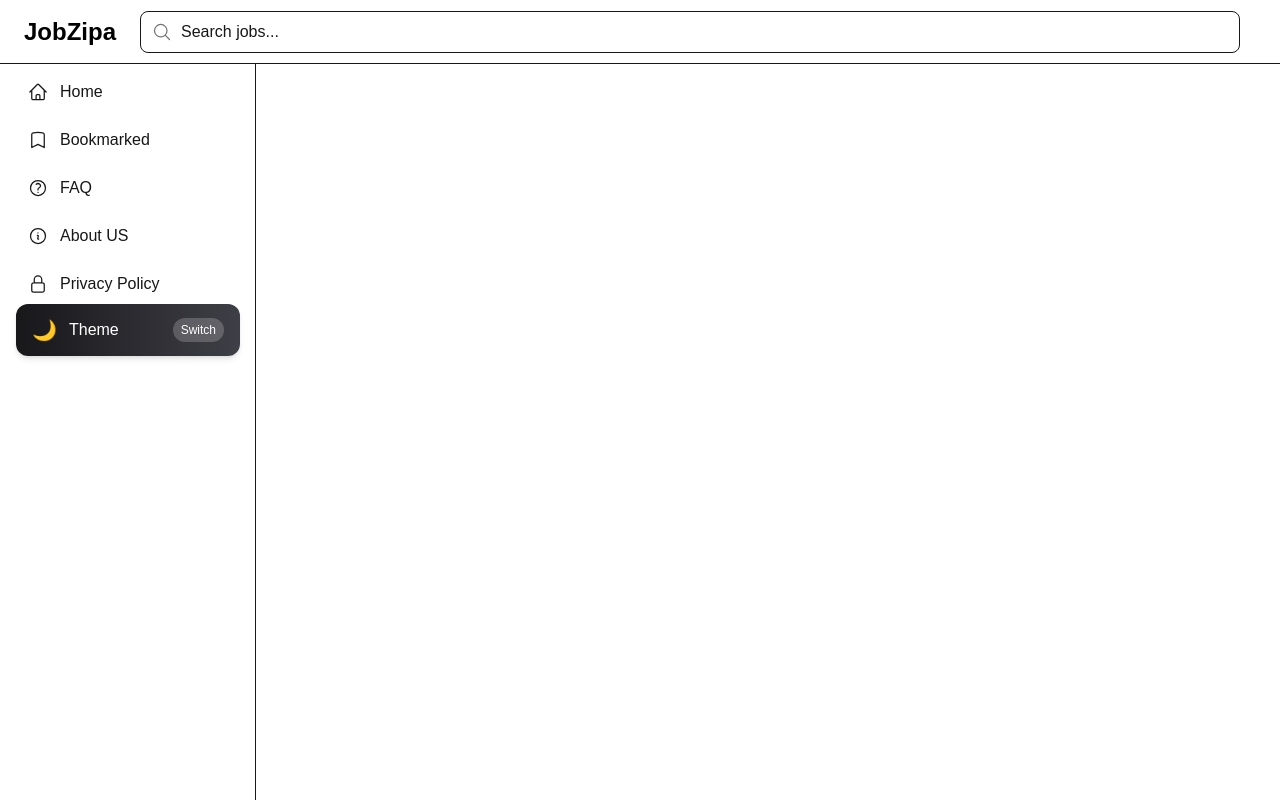
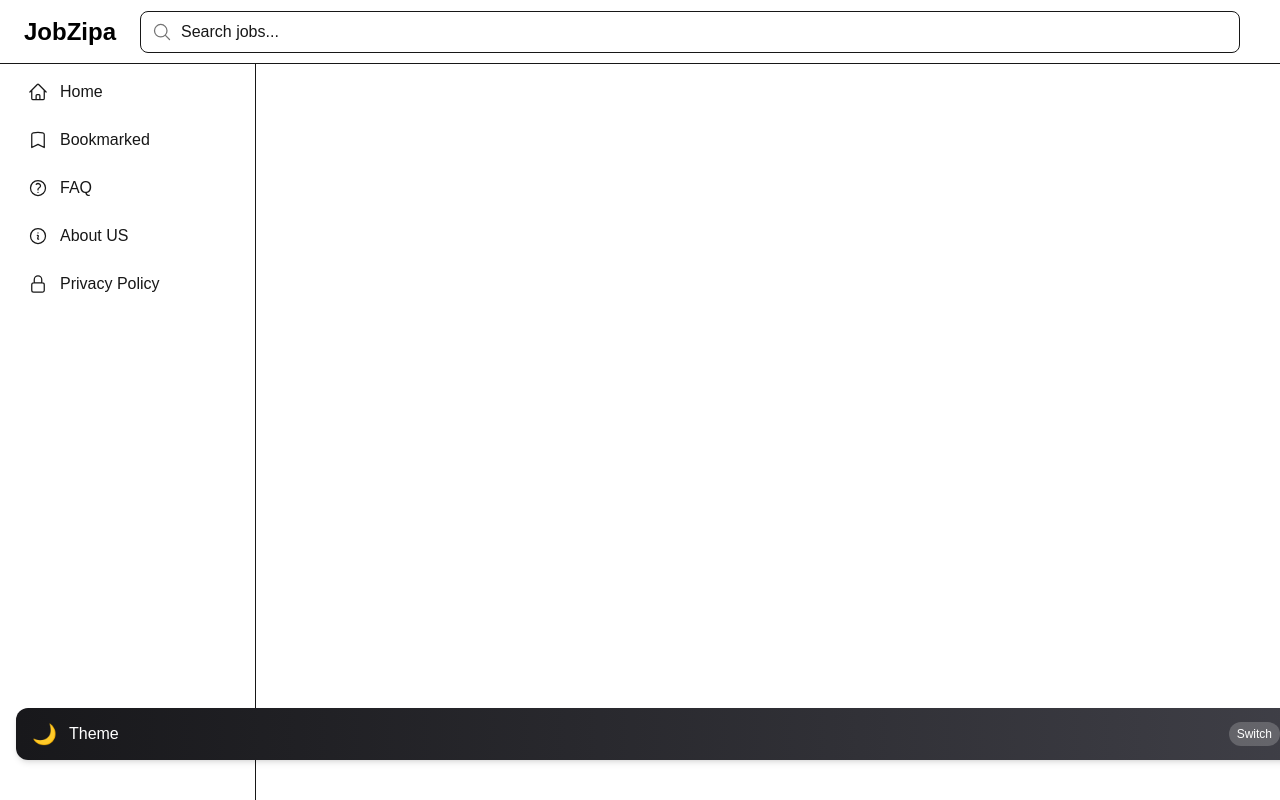
Before and after one commit to jordanyaaron/jobzipa, a Next.js app: page / in a window 1280 px wide. Built offline with nearby package versions, Linux system fonts and the light colour scheme.

Commit message:
theme button

```diff
--- a/components/sidebars/Sidebar.tsx
+++ b/components/sidebars/Sidebar.tsx
@@ -95,7 +95,11 @@ const Sidebar = ({ toggleDrawer }: SidebarProps) => {
           );
         })}
       </nav>
-      <div className="flex-1" />
+      <div
+          className="
+            absolute w-full bottom-10 h-auto
+          "
+      >
          <button
             className="
               relative w-full mx-30px flex items-center justify-between
@@ -112,11 +116,12 @@ const Sidebar = ({ toggleDrawer }: SidebarProps) => {
               <span className="text-xl">🌙</span>
               <span className="font-medium">Theme</span>
             </span>
-
             <span className="text-xs bg-white/20 px-2 py-1 rounded-full">
               Switch
             </span>
           </button>
+      </div>
+
     </aside>
   );
 };
```
Lines whose indentation alone changed are shown as unchanged.
